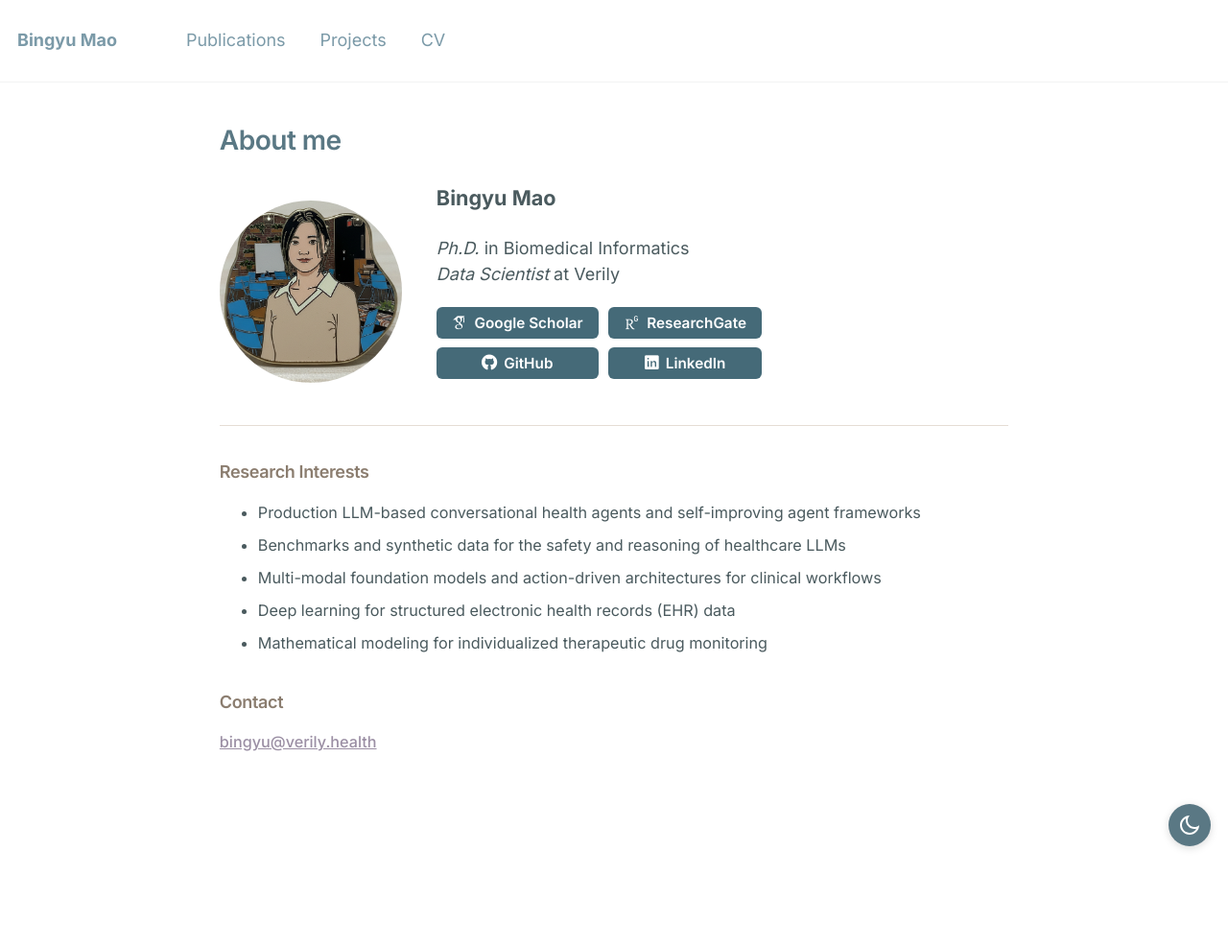
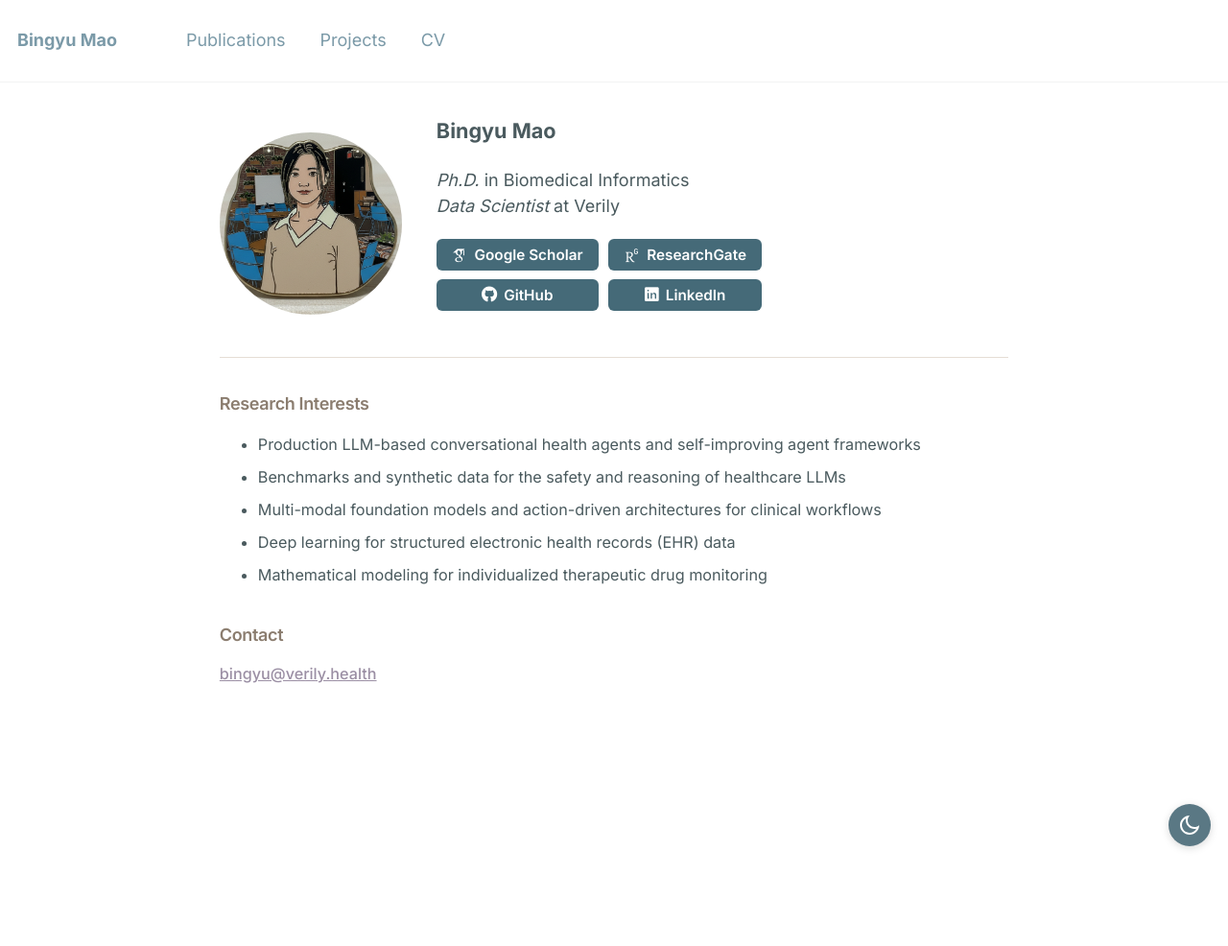
Before and after one commit to BingyuMao/BingyuMao.github.io, a Jekyll site: the page built from _pages/about.md, in a window 1280 px wide. Shown: the whole page at 96% size. Built offline with Jekyll 4.4.1, drawn with Linux system fonts in a browser that asks for light colours; some web fonts are replaced; after the commit the page ends 915 px from its top, so only the background shows below that.

Commit message:
Remove repeated page titles and tighten section spacing
- Visually hide the page title (it just repeats the nav tab); kept in the
  DOM for screen readers / SEO, and out of flow so it leaves no gap
- Reset the first section's top margin so content starts at the top
- Tighten the space above h2 headings (2em -> 1.4em)
- Collapse the large empty gaps between collapsed publication sections
  (drop the 2em summary margin + theme padding; keep them close together)

Co-Authored-By: Claude Opus 4.8 (1M context) <noreply@anthropic.com>

```diff
--- a/_sass/_custom.scss
+++ b/_sass/_custom.scss
@@ -124,8 +124,15 @@ summary::before {
 /* ----------------------------------------------------------------------------
    Collapsible publication sections — summary reads like an <h2> heading
    ---------------------------------------------------------------------------- */
+/* Collapsed sections: keep them close together (no meaningless empty space
+   between one summary and the next), matching the h2 rhythm above. */
+details.pub {
+  margin-bottom: 0.4em;
+}
+
 details.pub > summary {
-  margin: 2em 0 0.5em;
+  margin: 0;
+  padding: 0.4em 0;
   font-family: $header-font-family;
   font-size: $type-size-4;
   font-weight: 600;
@@ -214,6 +221,30 @@ body {
   font-size: 0.9em;
 }
 
+/* Hide the page title (it just repeats the nav tab). Kept in the DOM for
+   screen readers / SEO, and removed from flow so it leaves no empty gap. */
+.page__title {
+  position: absolute !important;
+  width: 1px;
+  height: 1px;
+  padding: 0;
+  margin: -1px;
+  overflow: hidden;
+  clip: rect(0, 0, 0, 0);
+  white-space: nowrap;
+  border: 0;
+}
+
+/* First real element sits at the very top now that the title is hidden */
+.page__title + * {
+  margin-top: 0 !important;
+}
+
+/* Tighter, purposeful spacing above section headings */
+.archive h2 {
+  margin: 1.4em 0 0.4em;
+}
+
 /* ----------------------------------------------------------------------------
    Home hero — avatar on the left, name / intro / links on the right
    ---------------------------------------------------------------------------- */
```
